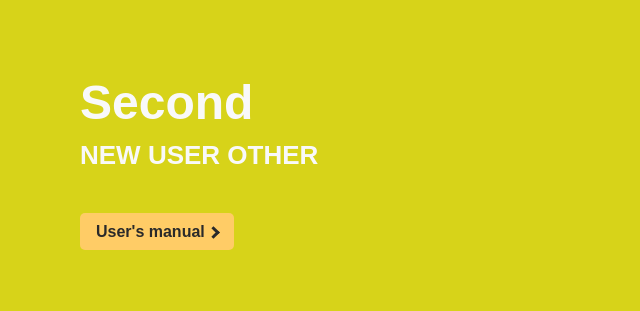
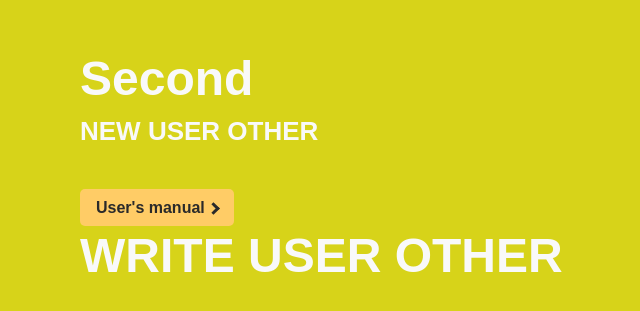
Before and after one commit to BytCoder/gitstudy, a plain HTML site: page second.html in a window 1280 px wide. Shown: the part 233-544 px from the top of the page, without its empty margins (295-935 px from the left). Drawn offline with Linux system fonts and the light colour scheme.

Commit message:
Add <t4> second.html

```diff
--- a/second.html
+++ b/second.html
@@ -102,6 +102,7 @@
     <div class='inner'>
       <h1 id='t1'>Добро пожаловать!</h1>
       <h2 id='t2'>Open Server Panel работает ;-)</h2><a href='https://ospanel.io/docs/' class='button' id='t3'>Руководство пользователя <i class="right"></i></a>
+      <h1 id='t4'>WRITE USER OTHER</h1>
     </div>
   </div>
 </div>
```
